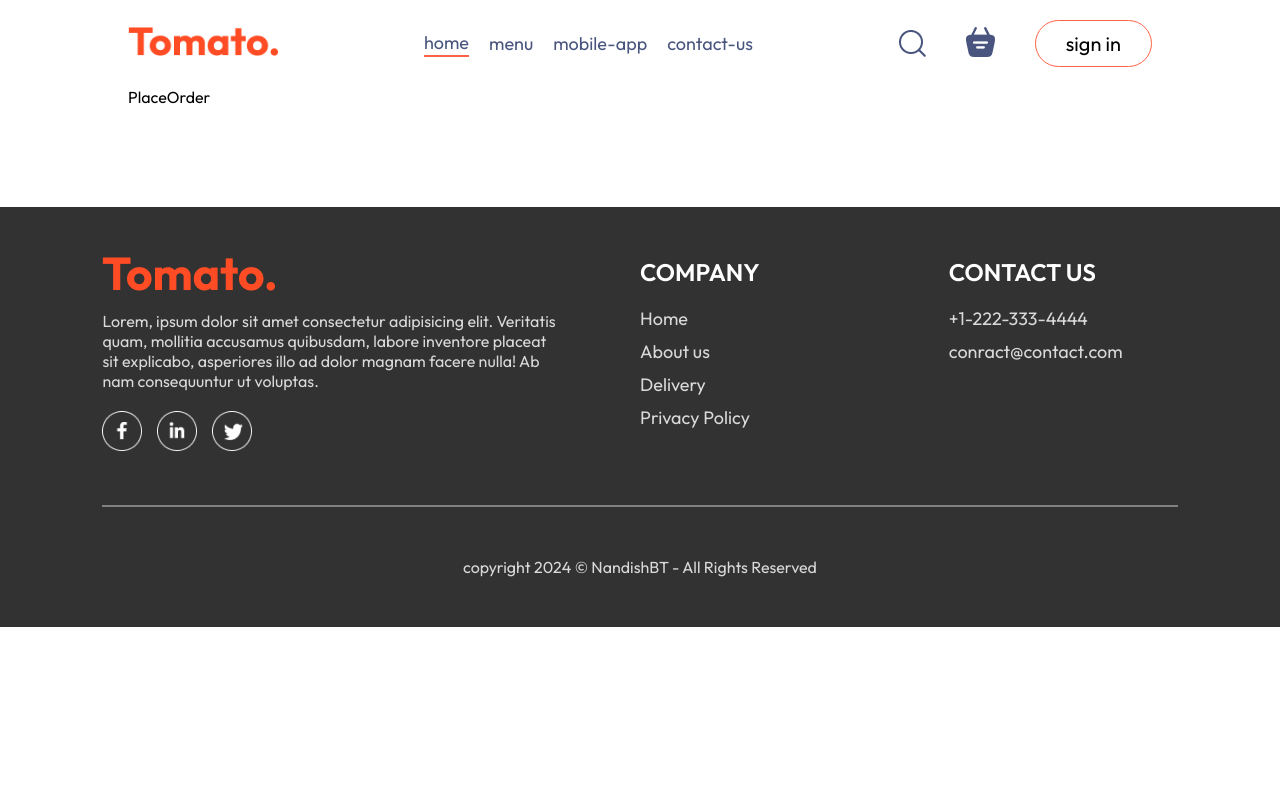
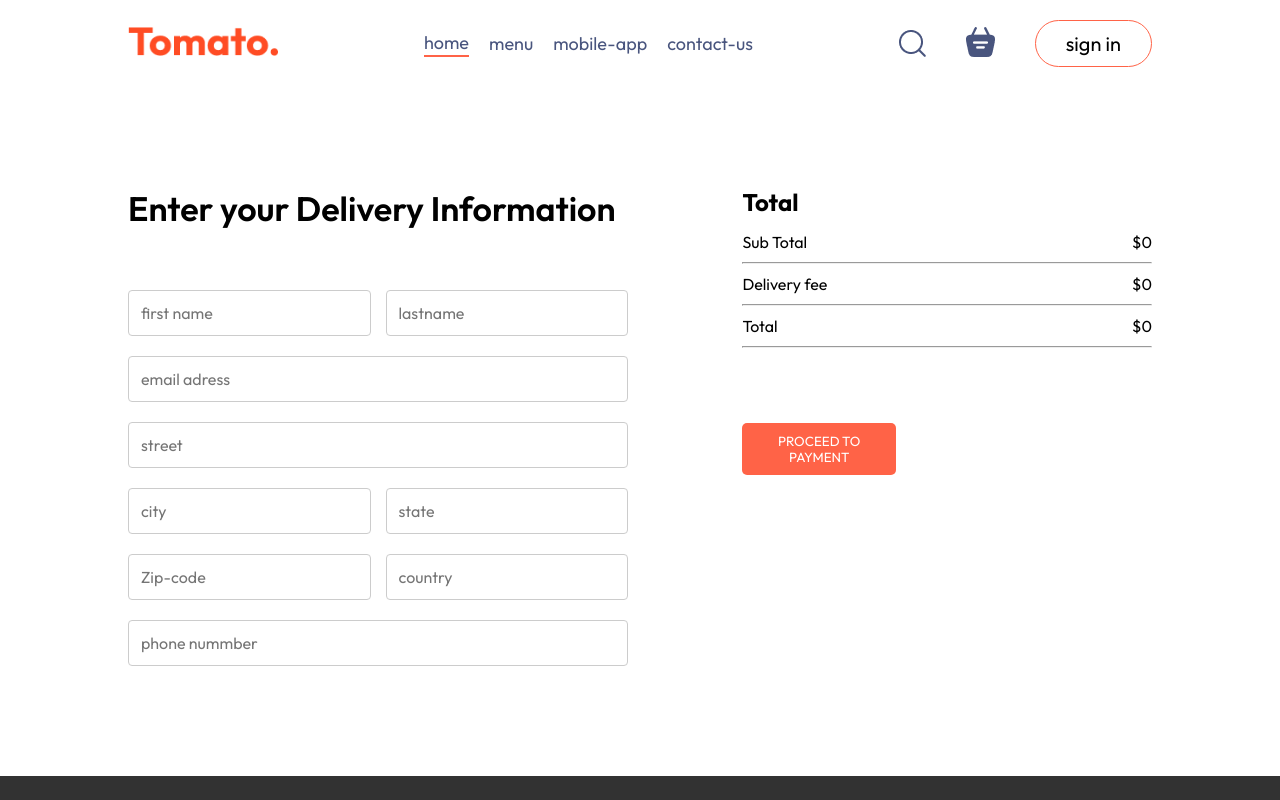
Before and after one commit to nandishbt/Food-Del, a React (Vite) app in the folder frontend/: page /placeorder in a window 1280 px wide. Shown: the top 800 px of the page. Built offline with nearby package versions, Linux system fonts and the light colour scheme.

Commit message:
add place order section

```diff
--- a/frontend/src/pages/Cart/Cart.jsx
+++ b/frontend/src/pages/Cart/Cart.jsx
@@ -1,9 +1,12 @@
 import React, { useContext } from 'react'
 import './Cart.css'
 import {StoreContext} from './../../context/StoreContext'
+import { useNavigate } from 'react-router-dom'
 
 const Cart = () => {
   const {food_list,removeFromCart, cartItems, getTotalAmount} = useContext(StoreContext)
+
+  const navigate = useNavigate()
   return (
     <div className='cart'>
 
@@ -54,17 +57,17 @@ const Cart = () => {
             <hr />
             <div className="cart-total-bill">
               <p>Delivery fee</p>
-              <p>${2}</p>
+              <p>${getTotalAmount() && 2}</p>
             </div>
             <hr />
             <div className="cart-total-bill">
               <p>Total</p>
-              <p>${getTotalAmount() + 2}</p>
+              <p>${getTotalAmount() && getTotalAmount() + 2}</p>
             </div>
             <hr />
           </div>
 
-          <button>PROCEED TO CHECKOUT</button>
+          <button onClick={()=>getTotalAmount()>0 ? navigate('/placeorder'):alert('please add food items')}>PROCEED TO CHECKOUT</button>
         </div>
 
         <div className="promocode">
--- a/frontend/src/pages/PlaceOrder/PlaceOrder.css
+++ b/frontend/src/pages/PlaceOrder/PlaceOrder.css
@@ -0,0 +1,45 @@
+.order {
+  margin-top: 100px;
+  display: flex;
+  align-items: start;
+  justify-content: space-between;
+  gap: 50px;
+}
+
+.order-left {
+  width: 100%;
+  max-width: max(40%, 500px);
+}
+
+.order-left p {
+  font-size: 34px;
+  font-weight: 600;
+  margin-bottom: 50px;
+}
+
+.order-left input {
+  width: 100%;
+  padding: 12px;
+  border: 1px solid #ccc;
+  outline-color: tomato;
+
+  border-radius: 4px;
+
+  margin: 10px 0;
+  font-size: 16px;
+}
+
+.order-left-multi {
+  display: flex;
+  gap: 15px;
+}
+
+
+.order-right{
+    width: 100%;
+    max-width: 40%;
+}
+
+.order-right button{
+    margin-top: 50px;
+}
--- a/frontend/src/pages/PlaceOrder/PlaceOrder.jsx
+++ b/frontend/src/pages/PlaceOrder/PlaceOrder.jsx
@@ -1,9 +1,61 @@
-import React from 'react'
+import React, { useContext } from 'react'
 import './PlaceOrder.css'
+import { StoreContext } from '../../context/StoreContext'
 
 const PlaceOrder = () => {
+
+  const {getTotalAmount} = useContext(StoreContext)
   return (
-    <div>PlaceOrder</div>
+    <form className='order'>
+      <div className="order-left">
+        <p>Enter your Delivery Information</p>
+
+        <div className="order-left-multi">
+          <input type="text"placeholder='first name' />
+          <input type="text" placeholder='lastname'/>
+        </div>
+
+        <input type="email" placeholder='email adress' />
+        <input type="text" placeholder='street' />
+        <div className="order-left-multi">
+          <input type="text"placeholder='city' />
+          <input type="text" placeholder='state'/>
+        </div>
+
+        <div className="order-left-multi">
+          <input type="text"placeholder='Zip-code' />
+          <input type="text" placeholder='country'/>
+        </div>
+
+        <input type="text" placeholder='phone nummber' />
+      </div>
+      <div className="order-right">
+      <div className="cart-total">
+          <h2>Total</h2>
+          <div>
+            <div className="cart-total-bill">
+              <p>Sub Total</p>
+              <p>${getTotalAmount()}</p>
+            </div>
+            <hr />
+            <div className="cart-total-bill">
+              <p>Delivery fee</p>
+              <p>${getTotalAmount() && 2}</p>
+            </div>
+            <hr />
+            <div className="cart-total-bill">
+              <p>Total</p>
+              <p>${getTotalAmount() && getTotalAmount() + 2}</p>
+            </div>
+            <hr />
+          </div>
+
+          <button >PROCEED TO PAYMENT</button>
+        </div>
+
+
+      </div>
+    </form>
   )
 }
 
```
